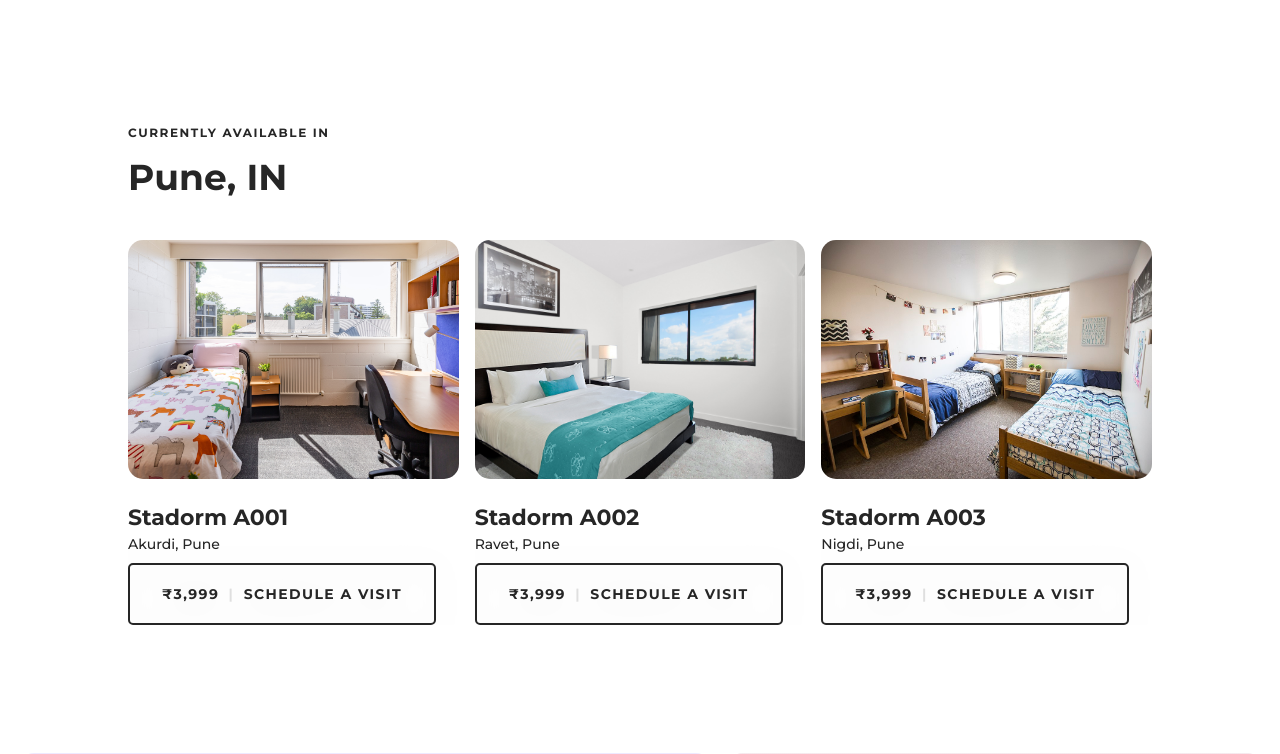
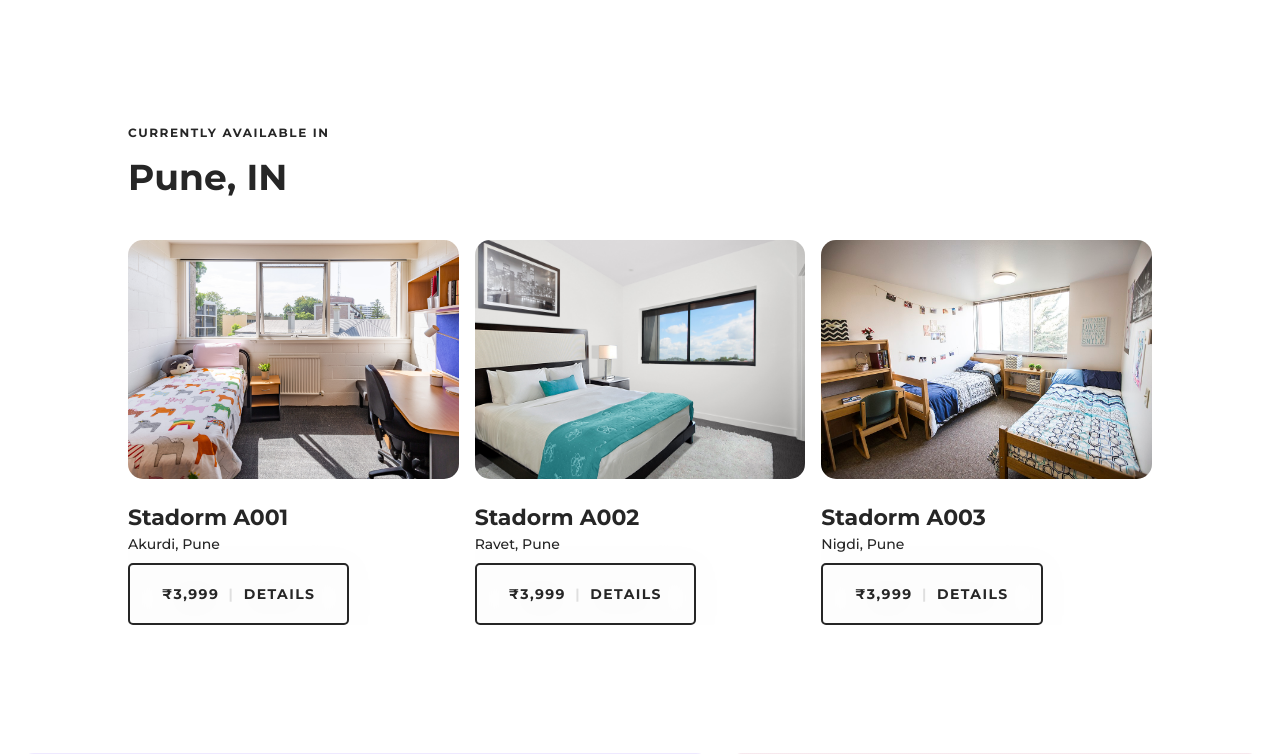
Before and after one commit to sahxp/Room-Booking-System, a Django app: template Project/app/templates/index.html in a window 1280 px wide. Shown: the part 861-1615 px from the top of the page. Run offline with Django 3.2, Linux system fonts and the light colour scheme; the template is opened without the code that fills it, so the values that code supplies are empty; some web fonts are replaced.

Commit message:
SCHEDULE A VISIT is updated to DETAILS

```diff
--- a/Project/app/templates/index.html
+++ b/Project/app/templates/index.html
@@ -276,7 +276,7 @@
                                 </div>
                                 <div data-product-variant-id="38122287202478" data-product-add-to-cart
                                     class="homepage-products-card__button button button--invert">₹3,999 <span>|</span>
-                                    SCHEDULE A VISIT</div>
+                                    DETAILS</div>
                             </a>
 
                             <a href="/details/{{userId}}/{{username}}/1" class="homepage-products-card">
@@ -306,7 +306,7 @@
                                 </div>
                                 <div data-product-variant-id="38122290380974" data-product-add-to-cart
                                     class="homepage-products-card__button button button--invert">₹3,999 <span>|</span>
-                                    SCHEDULE A VISIT</div>
+                                    DETAILS</div>
                             </a>
 
                             <a href="/details/{{userId}}/{{username}}/1" class="homepage-products-card">
@@ -336,7 +336,7 @@
                                 </div>
                                 <div data-product-variant-id="38122293297326" data-product-add-to-cart
                                     class="homepage-products-card__button button button--invert">₹3,999 <span>|</span>
-                                    SCHEDULE A VISIT</div>
+                                    DETAILS</div>
                             </a>
 
                         </div>
@@ -365,7 +365,7 @@
                                     </div>
                                     <div data-product-variant-id="38122287202478" data-product-add-to-cart
                                         class="homepage-products-card__button button button--invert">₹3,999
-                                        <span>|</span> SCHEDULE A VISIT</div>
+                                        <span>|</span> DETAILS</div>
                                 </a>
 
                                 <a href="/details/{{userId}}/{{username}}/1" class="homepage-products-card">
@@ -395,7 +395,7 @@
                                     </div>
                                     <div data-product-variant-id="38122290380974" data-product-add-to-cart
                                         class="homepage-products-card__button button button--invert">₹3,999
-                                        <span>|</span> SCHEDULE A VISIT</div>
+                                        <span>|</span> DETAILS</div>
                                 </a>
 
                                 <a href="/products/relieve-pain" class="homepage-products-card">
@@ -425,7 +425,7 @@
                                     </div>
                                     <div data-product-variant-id="38122293297326" data-product-add-to-cart
                                         class="homepage-products-card__button button button--invert">₹3,999
-                                        <span>|</span> SCHEDULE A VISIT</div>
+                                        <span>|</span> DETAILS</div>
                                 </a>
 
                             </div>
```
